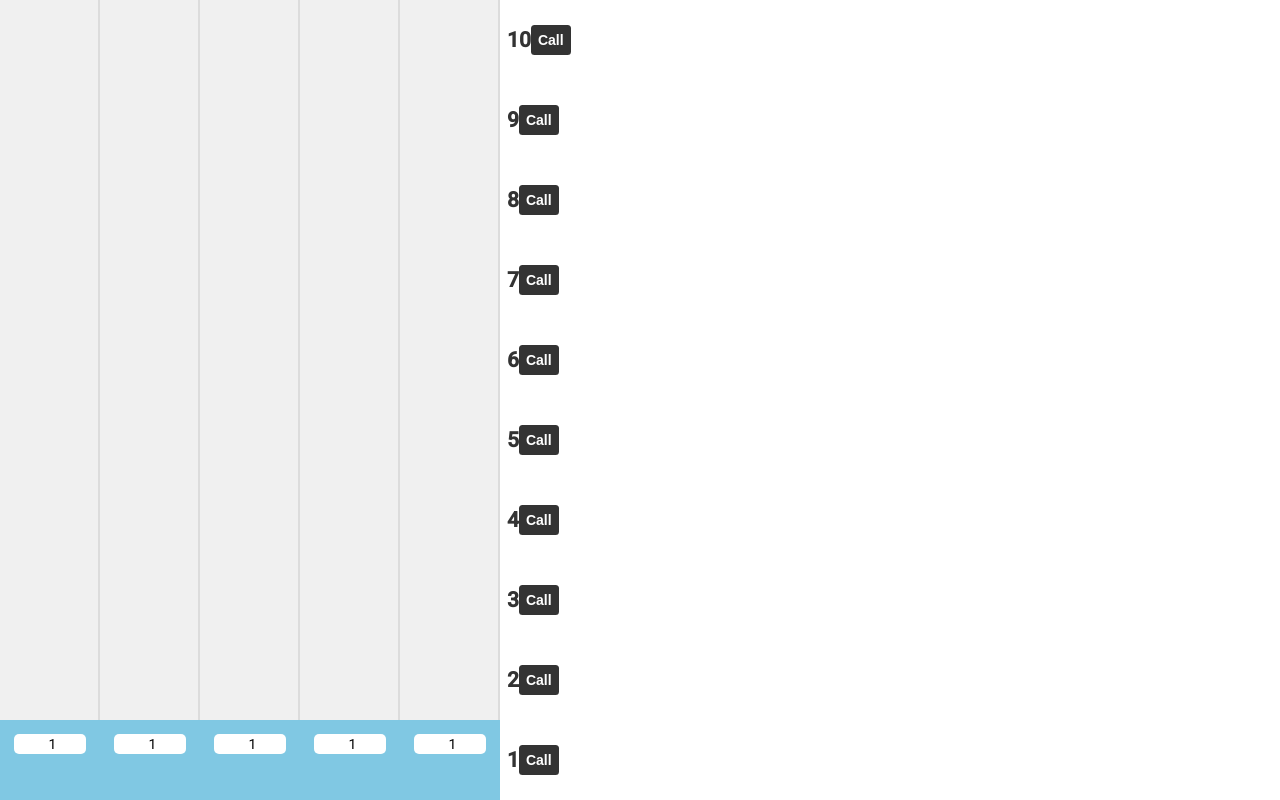
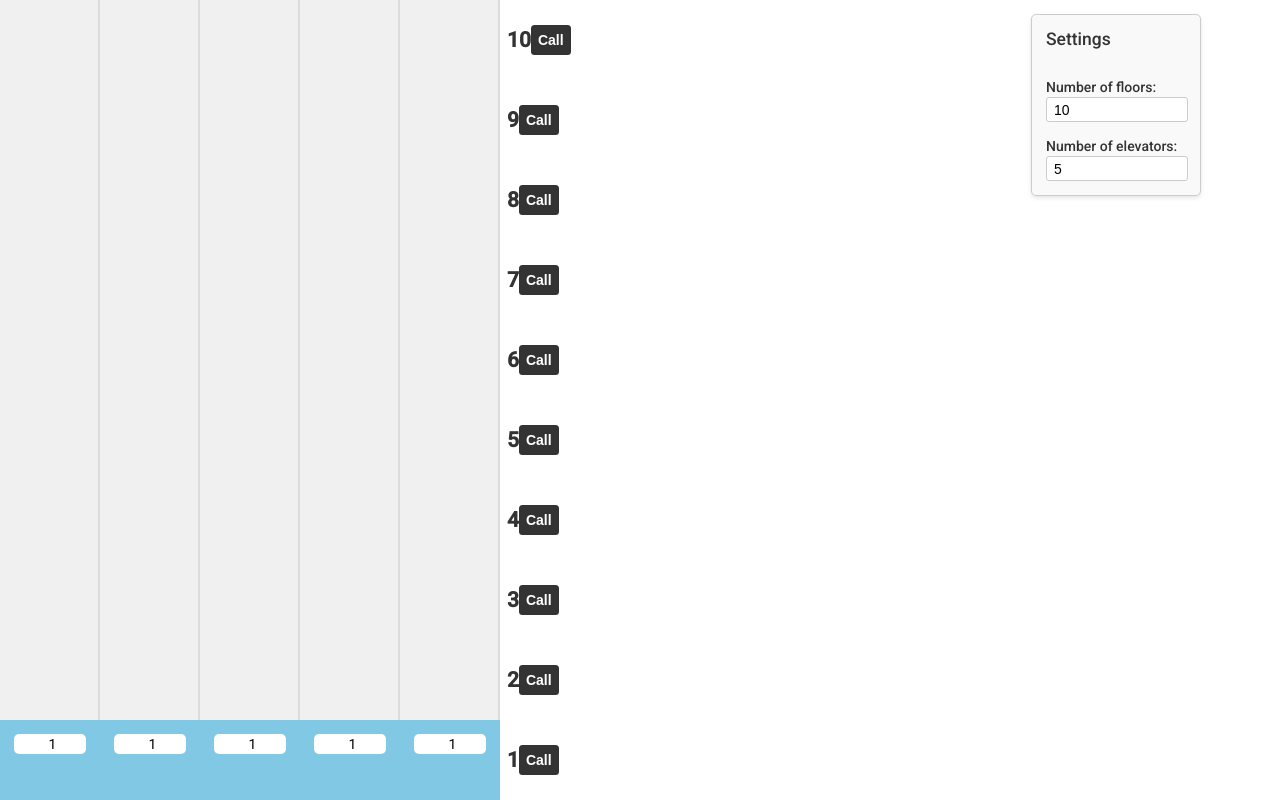
Before and after one commit to xonika9/elevator-emulator-test-task, a Vue app: page / in a window 1280 px wide. Built offline with nearby package versions, Linux system fonts and the light colour scheme.

Commit message:
add settings to change params

```diff
--- a/src/App.vue
+++ b/src/App.vue
@@ -3,6 +3,7 @@ import { ref, reactive, computed } from 'vue';
 import ElevatorShaft from './components/ElevatorShaft/ElevatorShaft.vue';
 import ElevatorFloors from './components/ElevatorFloors/ElevatorFloors.vue';
 import ElevatorCab from './components/ElevatorCab/ElevatorCab.vue';
+import Settings from './components/Settings/Settings.vue';
 import { NUM_FLOORS, NUM_ELEVATORS } from './config';
 
 const elevatorState = (index) => {
@@ -39,7 +40,6 @@ const saveState = (elevator, index) => {
 
 const delay = (ms) => new Promise((resolve) => setTimeout(resolve, ms));
 
-// Перемещение лифта к целевому этажу
 const moveElevatorToTarget = async (elevator) => {
   while (elevator.currentFloor.value !== elevator.targetFloor.value) {
     elevator.direction.value =
@@ -130,6 +130,7 @@ const allActiveCalls = computed(() => {
     :arrivedFloors="elevators[0].arrivedFloors"
     :numFloors="NUM_FLOORS"
   />
+  <settings />
   <div class="elevator-cabs">
     <elevator-cab
       v-for="(elevator, index) in elevators"
--- /dev/null
+++ b/src/components/Settings/Settings.css
@@ -0,0 +1,38 @@
+.settings {
+  position: fixed;
+  top: 0;
+  right: 65px;
+  z-index: 1;
+  display: flex;
+  flex-direction: column;
+  gap: 1rem;
+  margin: 1rem;
+  padding: 1rem;
+  max-width: 140px;
+  border: 1px solid #ccc;
+  border-radius: 5px;
+  background-color: #f9f9f9;
+  box-shadow: 0 2px 4px rgba(0, 0, 0, 0.1);
+}
+
+.settings-header {
+  margin: 0 0 1rem 0;
+  color: #333;
+  font-weight: 500;
+  font-size: 1.25rem;
+}
+
+.settings-label {
+  display: inline-block;
+  width: 100%;
+  color: #333;
+  font-weight: 500;
+}
+
+.settings-input {
+  padding: 0.25rem 0.5rem;
+  width: 90%;
+  border: 1px solid #ccc;
+  border-radius: 3px;
+  font-size: 1rem;
+}
--- /dev/null
+++ b/src/components/Settings/Settings.vue
@@ -0,0 +1,45 @@
+<script setup>
+import { ref } from 'vue';
+import { NUM_FLOORS, NUM_ELEVATORS } from '../../config';
+
+const numFloors = ref(NUM_FLOORS);
+const numElevators = ref(NUM_ELEVATORS);
+
+const updateConfig = () => {
+  localStorage.setItem('numFloors', numFloors.value);
+  localStorage.setItem('numElevators', numElevators.value);
+  location.reload();
+};
+</script>
+
+<template>
+  <div class="settings">
+    <h3 class="settings-header">Settings</h3>
+    <div>
+      <label for="numFloors" class="settings-label">Number of floors:</label>
+      <input
+        class="settings-input"
+        type="number"
+        id="numFloors"
+        v-model="numFloors"
+        min="1"
+        @change="updateConfig"
+      />
+    </div>
+    <div>
+      <label for="numElevators" class="settings-label"
+        >Number of elevators:</label
+      >
+      <input
+        class="settings-input"
+        type="number"
+        id="numElevators"
+        v-model="numElevators"
+        min="1"
+        @change="updateConfig"
+      />
+    </div>
+  </div>
+</template>
+
+<style src="./Settings.css" scoped></style>
--- a/src/config.js
+++ b/src/config.js
@@ -1,2 +1,3 @@
-export const NUM_FLOORS = 10;
-export const NUM_ELEVATORS = 5;
+export const NUM_FLOORS = parseInt(localStorage.getItem('numFloors')) || 10;
+export const NUM_ELEVATORS =
+  parseInt(localStorage.getItem('numElevators')) || 5;
```
